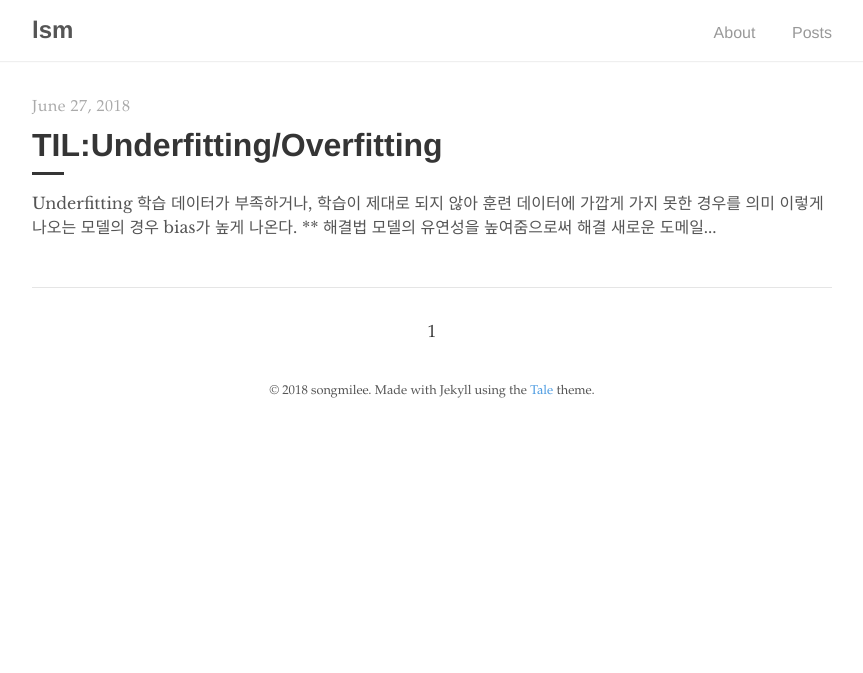
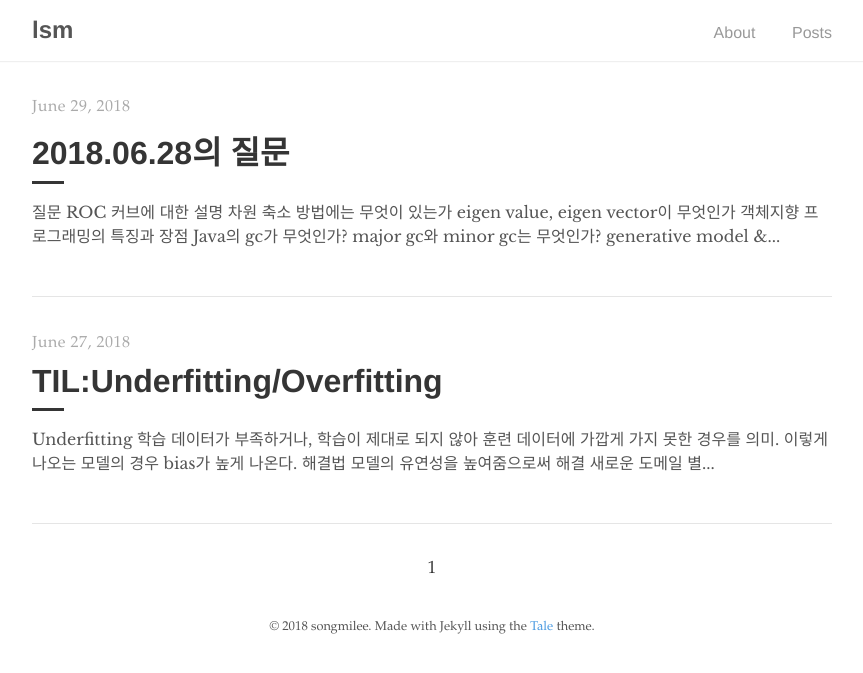
Before and after one commit to songmilee/songmilee.github.io, a Jekyll site: the page built from index.html, in a window 1280 px wide. Shown: the top 673 px of the page, without its empty margins (208-1071 px from the left). Built offline with Jekyll 4.4.1, drawn with Linux system fonts in a browser that asks for light colours; the list of posts is cut into pages by our own code.

Commit message:
question update

```diff
--- /dev/null
+++ b/_posts/2018-06-29-questions.md
@@ -0,0 +1,20 @@
+---
+layout: post
+title:  "2018.06.28의 질문"
+author: "LSM"
+---
+
+### 질문
+* ROC 커브에 대한 설명
+* 차원 축소 방법에는 무엇이 있는가
+* eigen value, eigen vector이 무엇인가
+* 객체지향 프로그래밍의 특징과 장점
+* Java의 gc가 무엇인가?
+* major gc와 minor gc는 무엇인가?
+* generative model & discriminitive model
+* 최적화 모델 중 Adam, AdaGrad, Momentum 중 하나를 설명
+* python의 메모리 구조?
+* 나이브 베이즈에 관한 설명
+* cross entropy가 무엇인가?
+* sgd가 무엇인가
+* 1차 미분과 2차 미분 설명(gd와 hessian)
```
Also changed, not shown: _posts/2018-06-27-underfitting-overfitting.md (+4 -4 lines).
